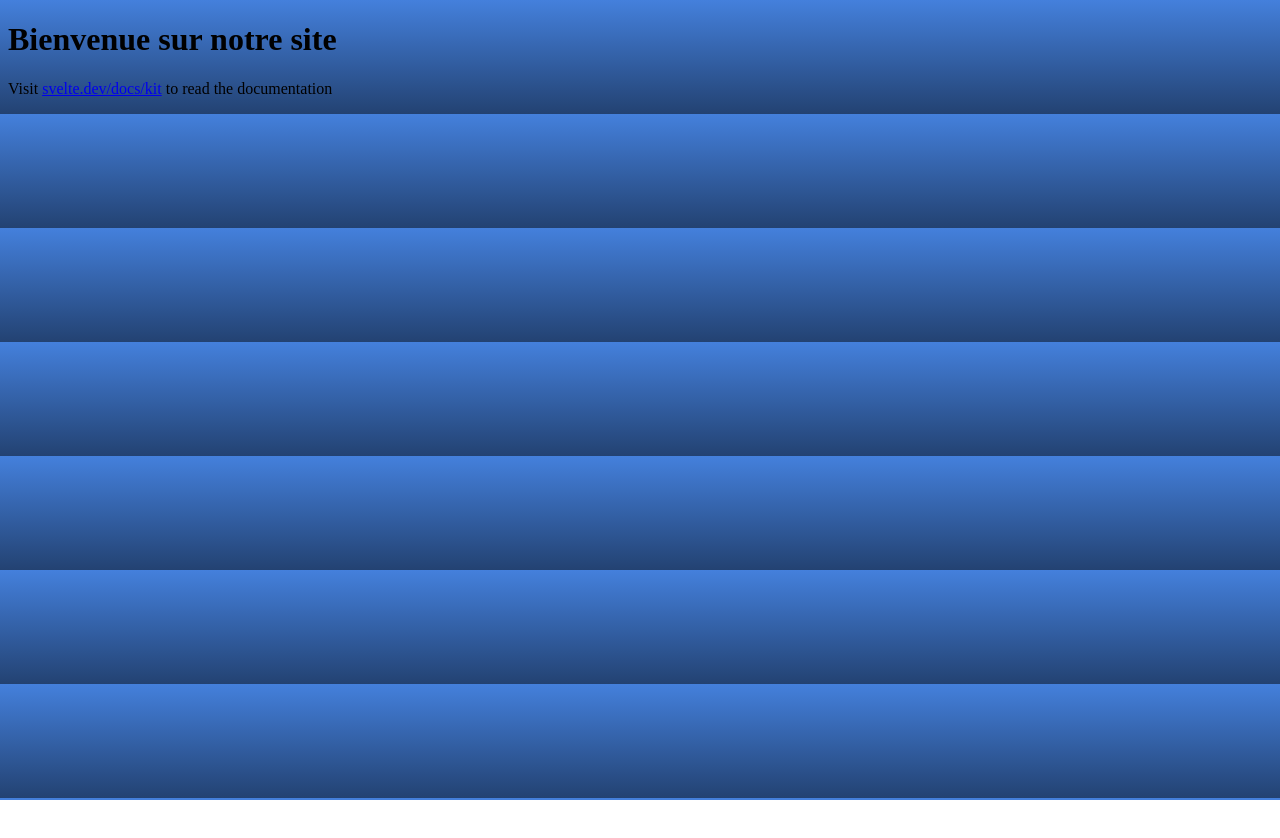
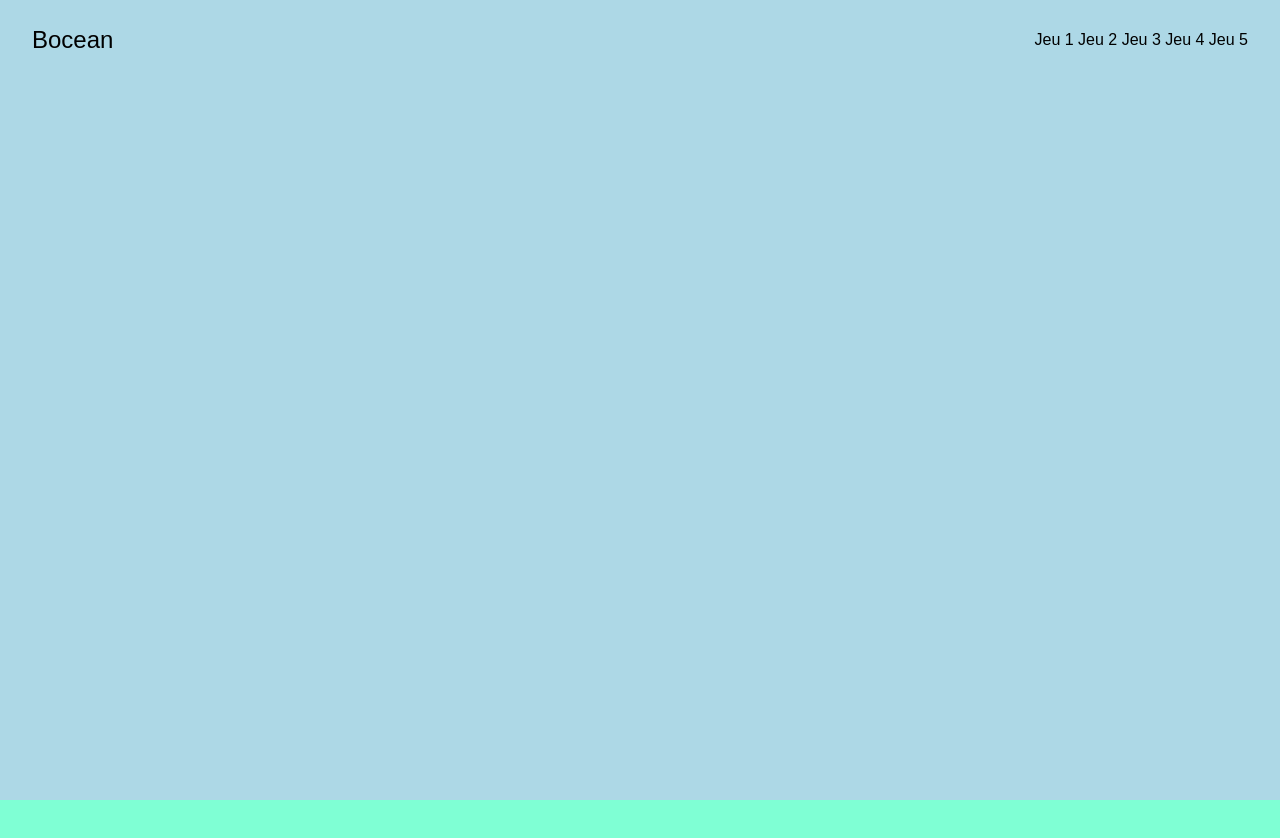
Before and after one commit to Clembs/nuit-de-linfo-2024, a SvelteKit app: page / in a window 1280 px wide. Shown: the top 838 px of the page. Before the commit the page ends 800 px from the top, so only its background shows below. Built offline with nearby package versions, Linux system fonts and the light colour scheme.

Commit message:
feat: start landing page

```diff
--- /dev/null
+++ b/src/lib/components/Depth1.svelte
@@ -0,0 +1,8 @@
+<section></section>
+
+<style>
+	section {
+		height: 100svh;
+		background-color: aquamarine;
+	}
+</style>
--- /dev/null
+++ b/src/lib/components/Header.svelte
@@ -0,0 +1,30 @@
+<header>
+	<span class="logo">Bocean</span>
+
+	<nav>
+		<a href="Jeu 1">Jeu 1</a>
+		<a href="Jeu 2">Jeu 2</a>
+		<a href="Jeu 3">Jeu 3</a>
+		<a href="Jeu 4">Jeu 4</a>
+		<a href="Jeu 5">Jeu 5</a>
+	</nav>
+</header>
+
+<style>
+	.logo {
+		font-size: 1.5rem;
+		line-height: 2rem;
+	}
+	header {
+		z-index: 50;
+		position: fixed;
+		width: 100%;
+
+		display: flex;
+		justify-content: space-between;
+		align-items: center;
+
+		height: 5rem; /* 80px */
+		padding: 0 2rem;
+	}
+</style>
--- /dev/null
+++ b/src/lib/components/Hero.svelte
@@ -0,0 +1,9 @@
+<section></section>
+
+<style>
+	section {
+		position: relative;
+		background-color: lightblue;
+		height: 100svh;
+	}
+</style>
--- a/src/routes/+page.svelte
+++ b/src/routes/+page.svelte
@@ -1,10 +1,14 @@
-<h1>Bienvenue sur notre site</h1>
-<p>Visit <a href="https://svelte.dev/docs/kit">svelte.dev/docs/kit</a> to read the documentation</p>
+<script>
+	import Hero from '$lib/components/Hero.svelte';
+	import Navigation from '$lib/components/Header.svelte';
 
+	import '../styles/global.css';
+	import Depth1 from '$lib/components/Depth1.svelte';
+</script>
 
-<style>
-    :global(body){
-        background: linear-gradient(#4480dc,#234272);
+<Navigation />
 
-    }
-</style>
+<main>
+	<Hero />
+	<Depth1 />
+</main>
--- a/src/styles/global.css
+++ b/src/styles/global.css
@@ -0,0 +1,18 @@
+* {
+	margin: 0;
+	padding: 0;
+	box-sizing: border-box;
+}
+
+body {
+	font-family: 'Outfit', sans-serif;
+}
+
+a {
+	text-decoration: none;
+	color: inherit;
+}
+
+a:hover {
+	text-decoration: underline;
+}
```
